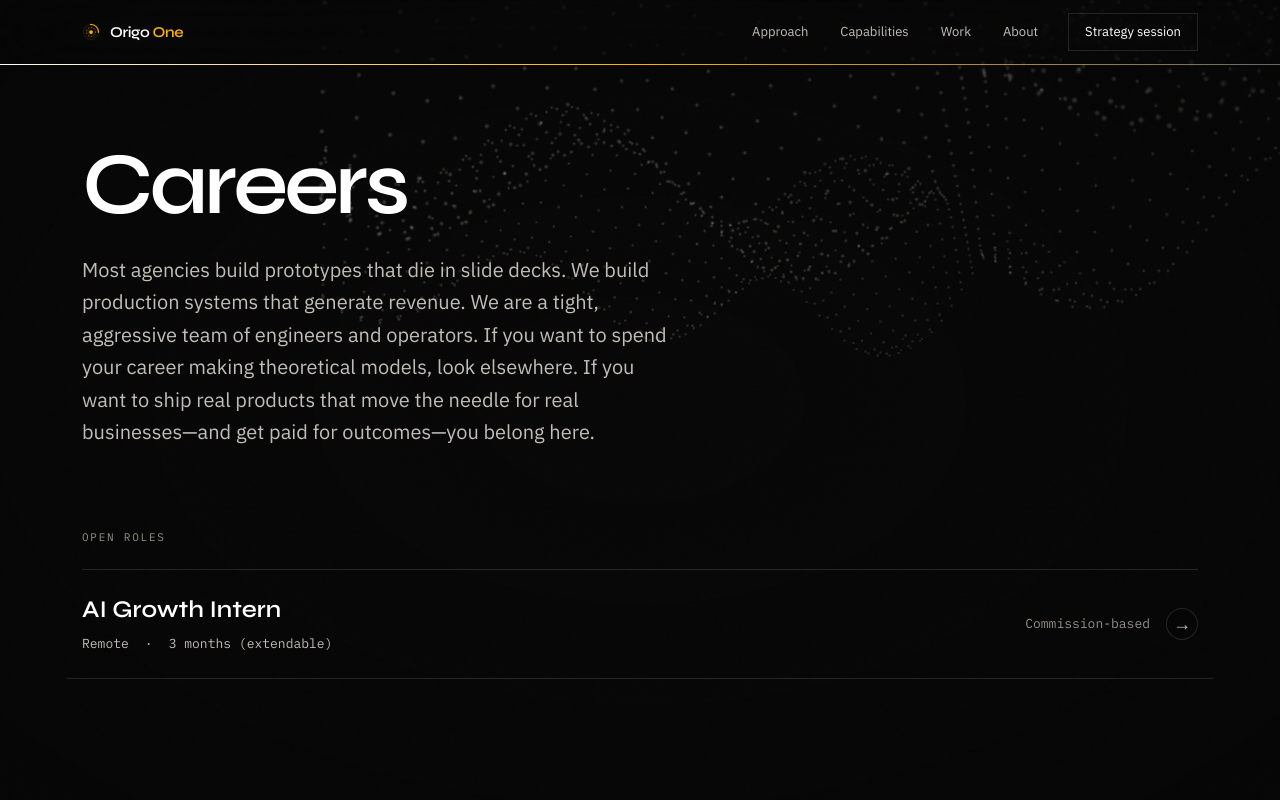
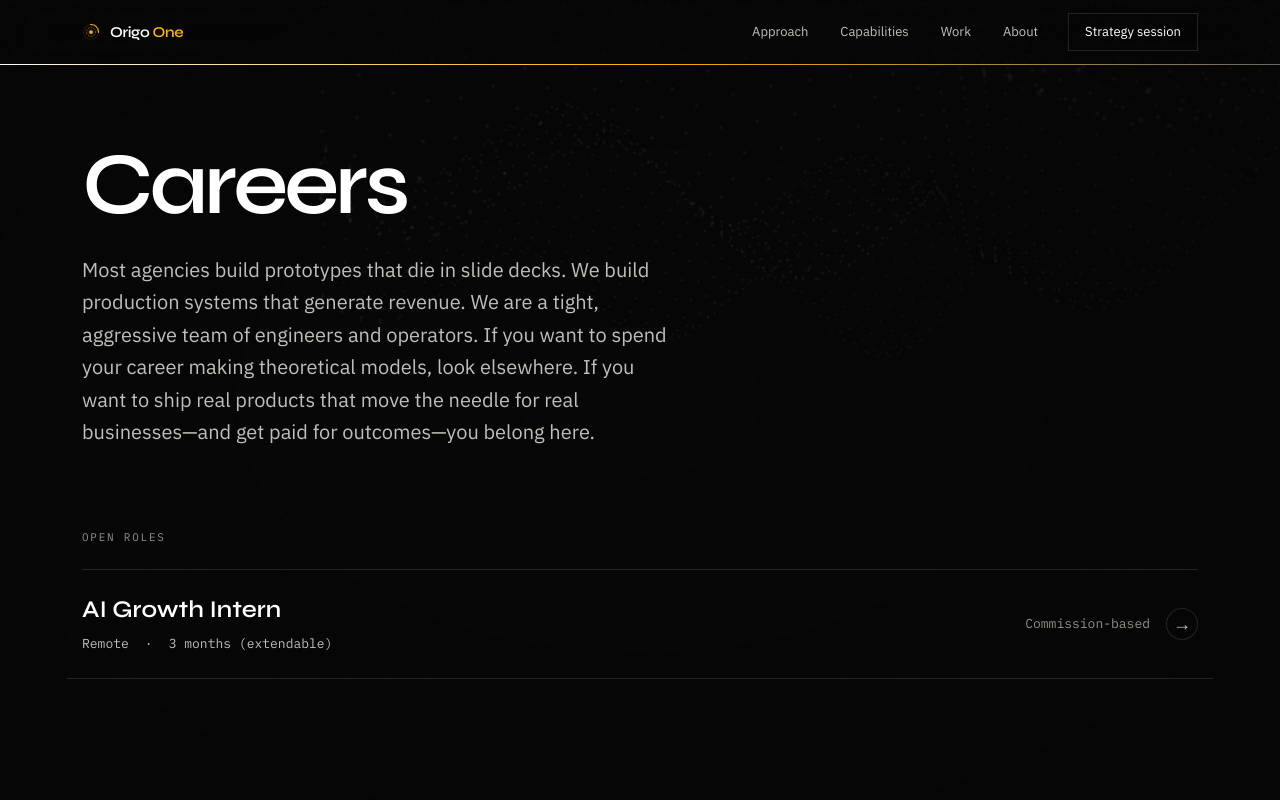
Before and after one commit to adminorigone/adminorigone, a Next.js app: page /careers in a window 1280 px wide. Shown: the top 800 px of the page. Built offline with nearby package versions, Linux system fonts and the light colour scheme.

Commit message:
fix: ensure high text readability over complex 3d backgrounds

```diff
--- a/components/scene/LiveExperience.tsx
+++ b/components/scene/LiveExperience.tsx
@@ -43,7 +43,7 @@ export default function LiveExperience({ children }: { children: React.ReactNode
       <div
         className="pointer-events-none fixed inset-0 z-[1]"
         style={{
-          background: `radial-gradient(ellipse at center, transparent 0%, rgba(5,5,5,0.7) 100%)`,
+          background: `radial-gradient(ellipse at center, rgba(5,5,5,0.45) 0%, rgba(5,5,5,0.85) 100%)`,
         }}
         aria-hidden
       />
--- a/components/scene/SceneCanvas.tsx
+++ b/components/scene/SceneCanvas.tsx
@@ -354,7 +354,7 @@ export default function SceneCanvas() {
       const breathe = 1 + Math.sin(time * 0.85) * 0.014;
       points.scale.setScalar(breathe);
       camera.position.z = 8.4 - globeAmt * 2.5 - p.ty * 0.35;
-      mat.opacity = 0.48 + formed * 0.38;
+      mat.opacity = 0.25 + formed * 0.25;
       mat.size = 0.075 + gridAmt * 0.055 + (1 - formed) * 0.02;
       renderer.render(threeScene, camera);
       raf = requestAnimationFrame(loop);
```
